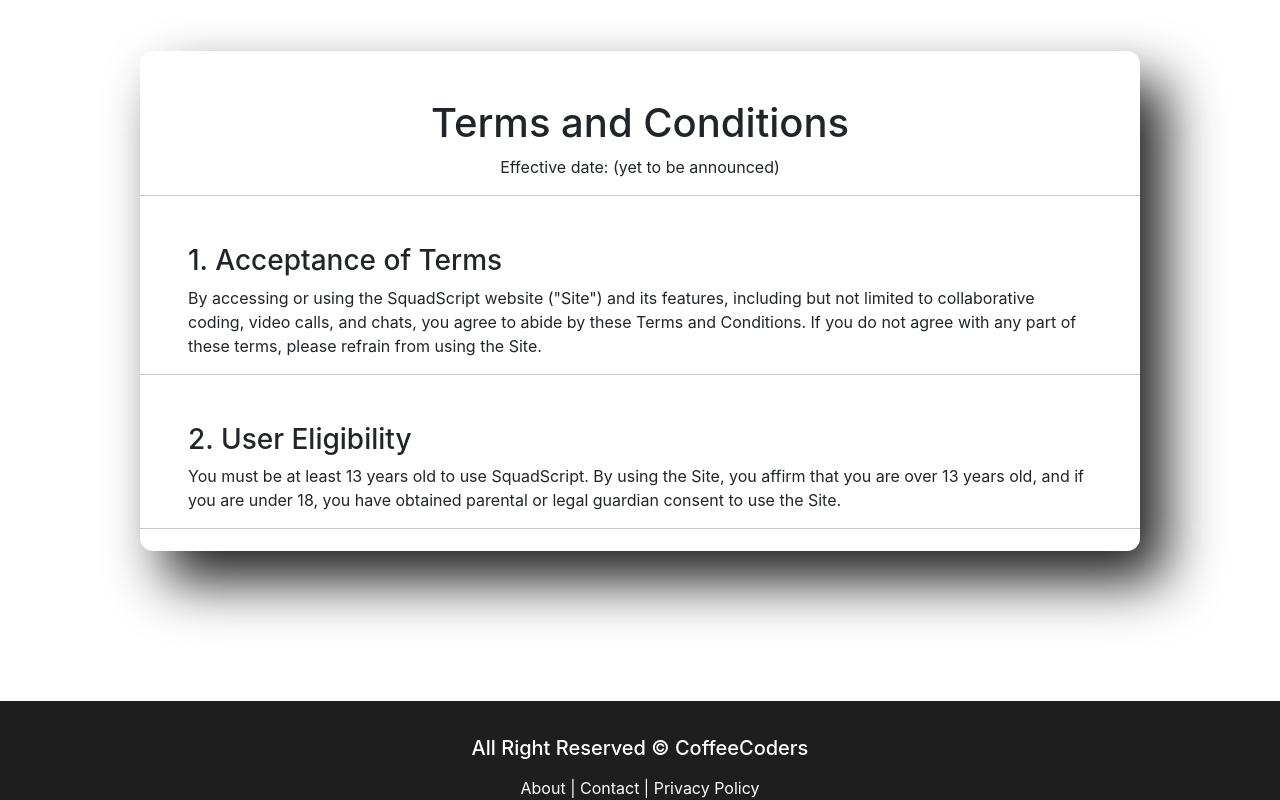
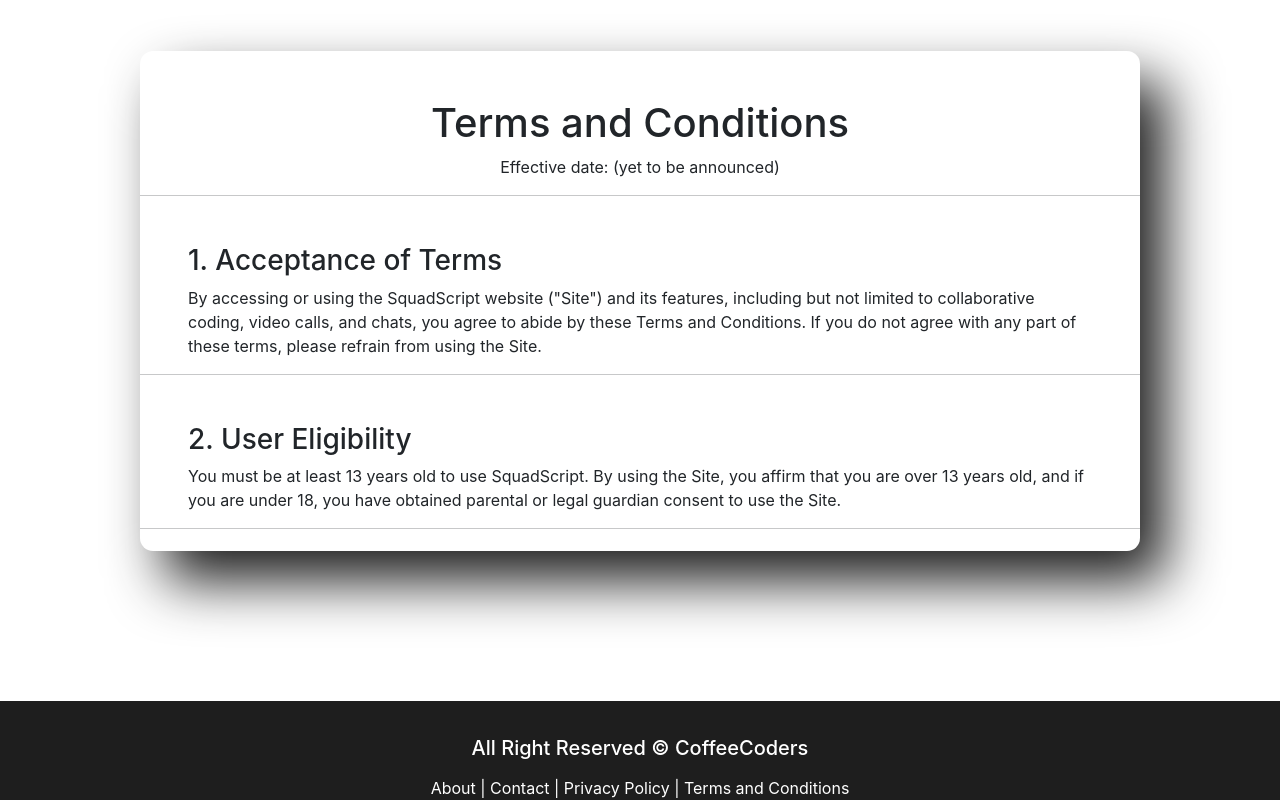
Before and after one commit to AyushTripathi12103634/squad_script, a React (Create React App) app in the folder client/: page /tnc in a window 1280 px wide. Shown: the part 171-971 px from the top of the page. Built offline with nearby package versions, Linux system fonts and the light colour scheme.

Commit message:
updated footer with links for navigation

```diff
--- a/client/src/component/Footer.js
+++ b/client/src/component/Footer.js
@@ -8,7 +8,8 @@
         <h2 className="text-center" style={{fontSize:'20px',paddingTop:'15px'}}>All Right Reserved &copy; CoffeeCoders</h2>
         <p className="text-center mt-3 mb-0">
           <Link className="footer-links" to="/about">About</Link> | <Link className="footer-links" to="/contact">Contact</Link> |{" "}
-          <Link className="footer-links" to="/policy">Privacy Policy</Link>
+          <Link className="footer-links" to="/privacy-policy">Privacy Policy</Link> |
+          <Link className="footer-links" to="/tnc"> Terms and Conditions</Link>
         </p>
       </div>
     </div>
```
